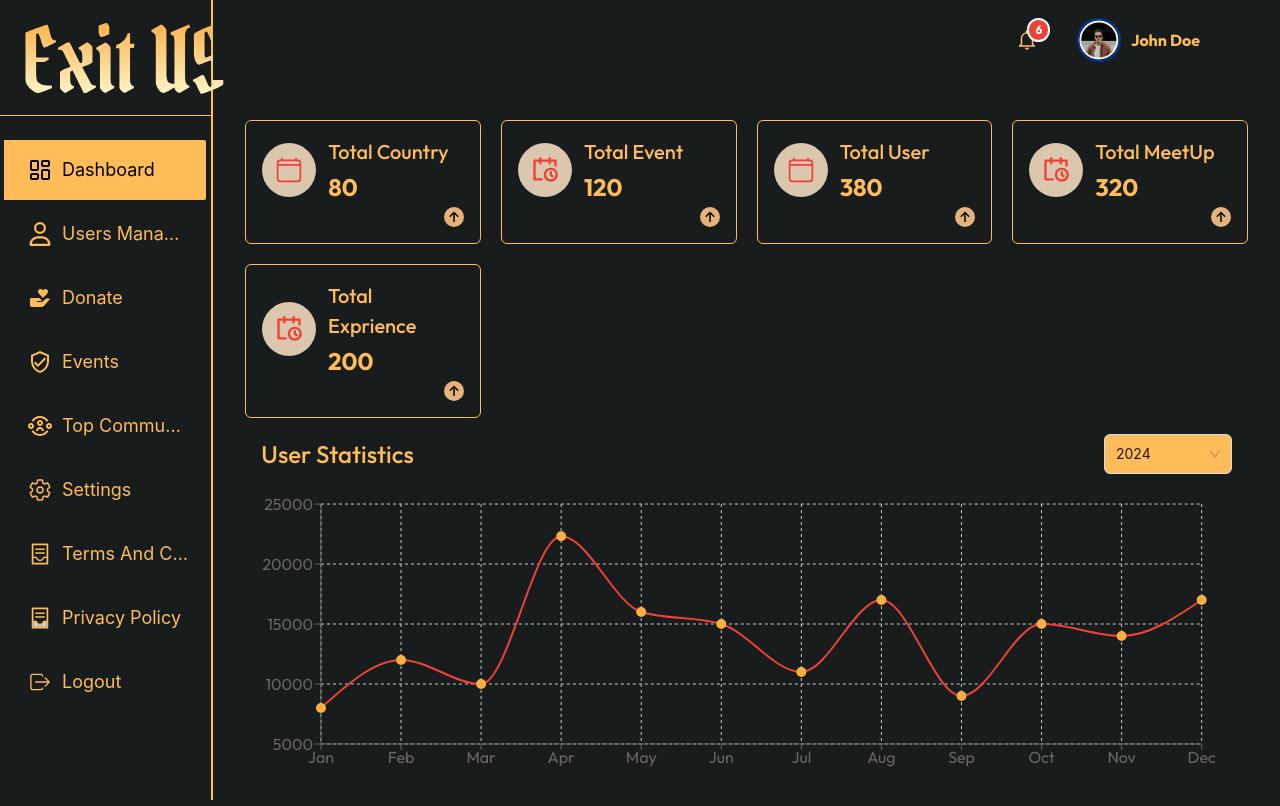
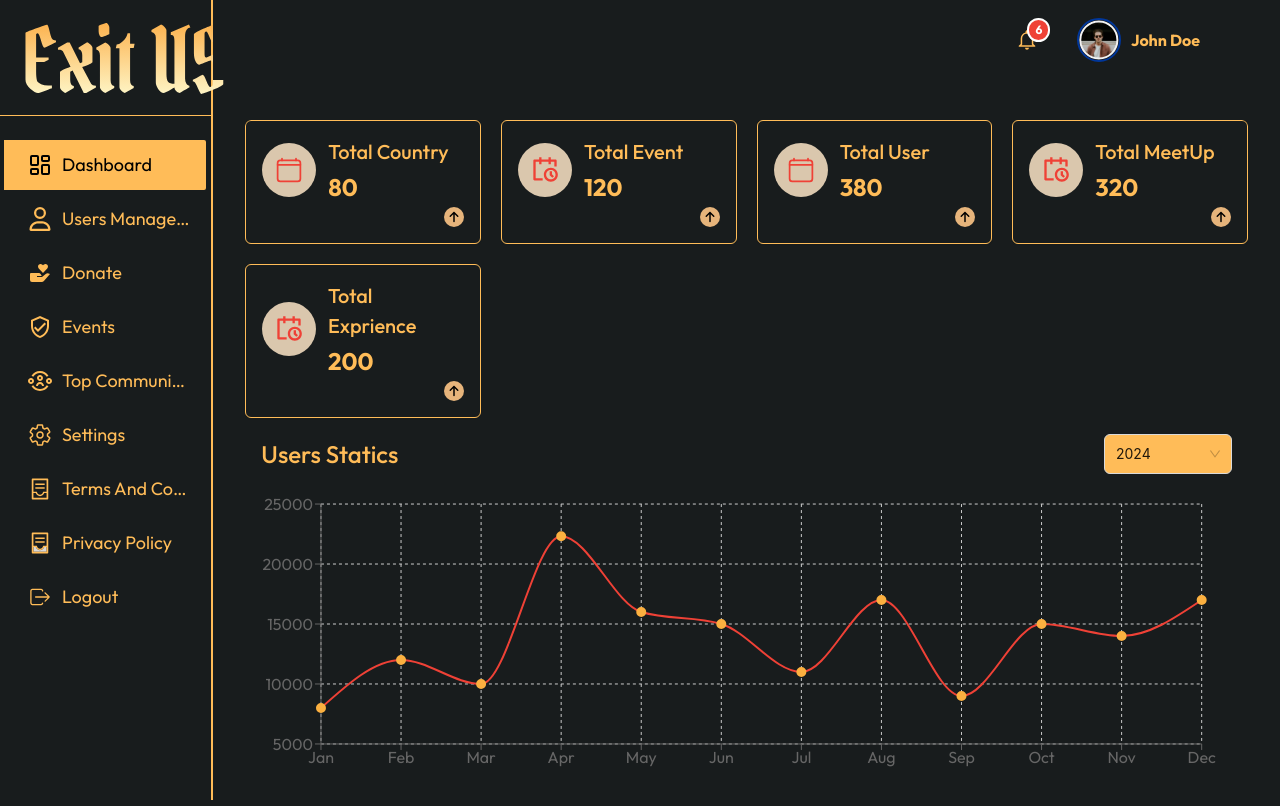
Before and after one commit to sparktechagency/exit-us-dashboard-frontend, a React (Vite) app: page / in a window 1280 px wide. Shown: the top 806 px of the page. Built offline with nearby package versions, Linux system fonts and the light colour scheme.

Commit message:
add font family

```diff
--- a/src/components/layout/Sidebar.tsx
+++ b/src/components/layout/Sidebar.tsx
@@ -110,7 +110,8 @@
                     components: {
                         Menu: {
                             itemBorderRadius: '0px' as any,
-                            itemHeight: 60,
+                            itemHeight: 50,
+                            fontFamily: 'Outfit',
                         },
                     },
                 }}
--- a/src/pages/dashboard/dasboard/Chart.tsx
+++ b/src/pages/dashboard/dasboard/Chart.tsx
@@ -27,7 +27,7 @@
             className="p-4"
         >
             <div className=" flex items-center justify-between">
-                <h1 className="text-2xl font-medium">User Statistics</h1>
+                <h1 className="text-2xl font-medium">Users Statics</h1>
                 <Select defaultValue="2024" className="w-32 h-[40px]">
                     <Option value="2024">2024</Option>
                     <Option value="2025">2025</Option>
```
